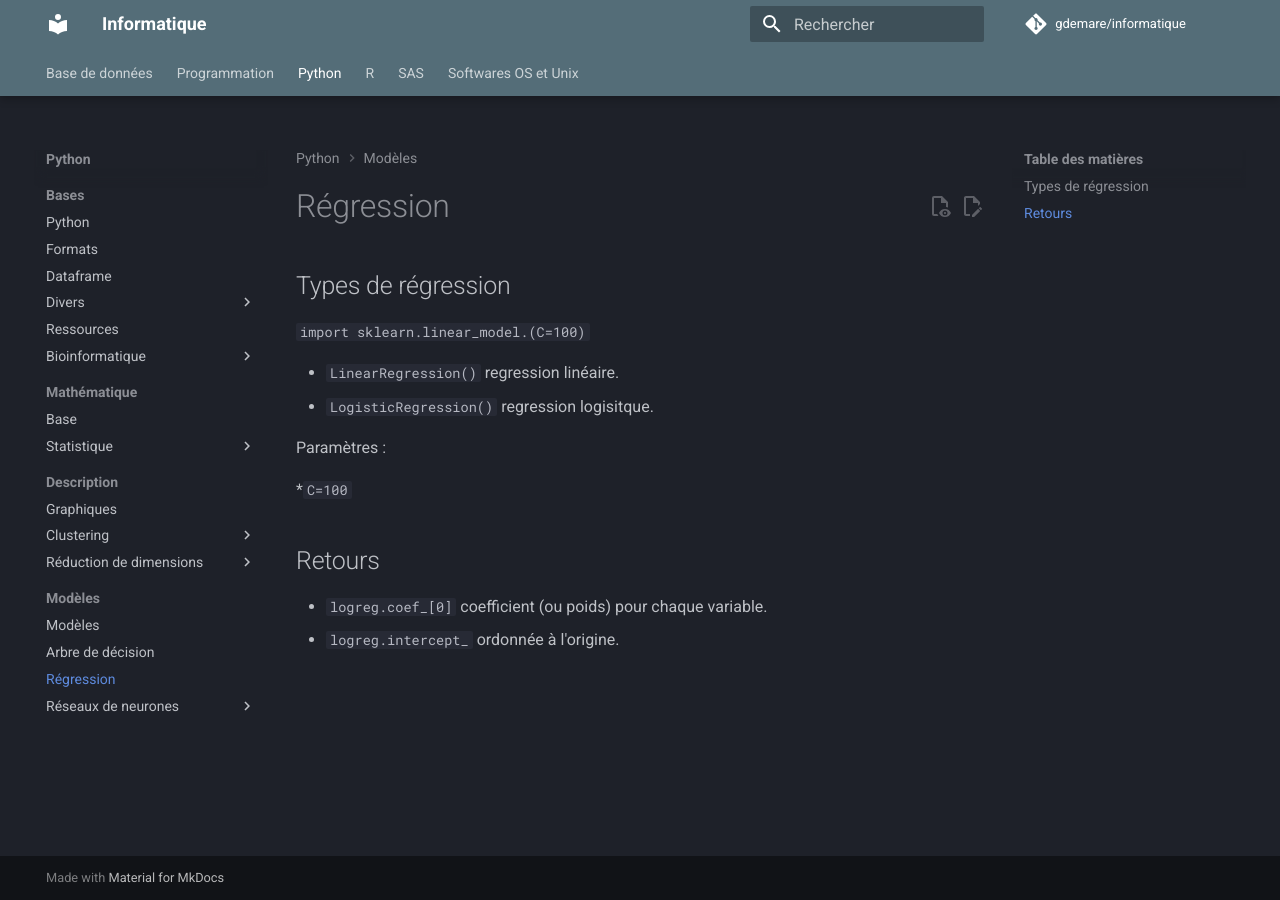
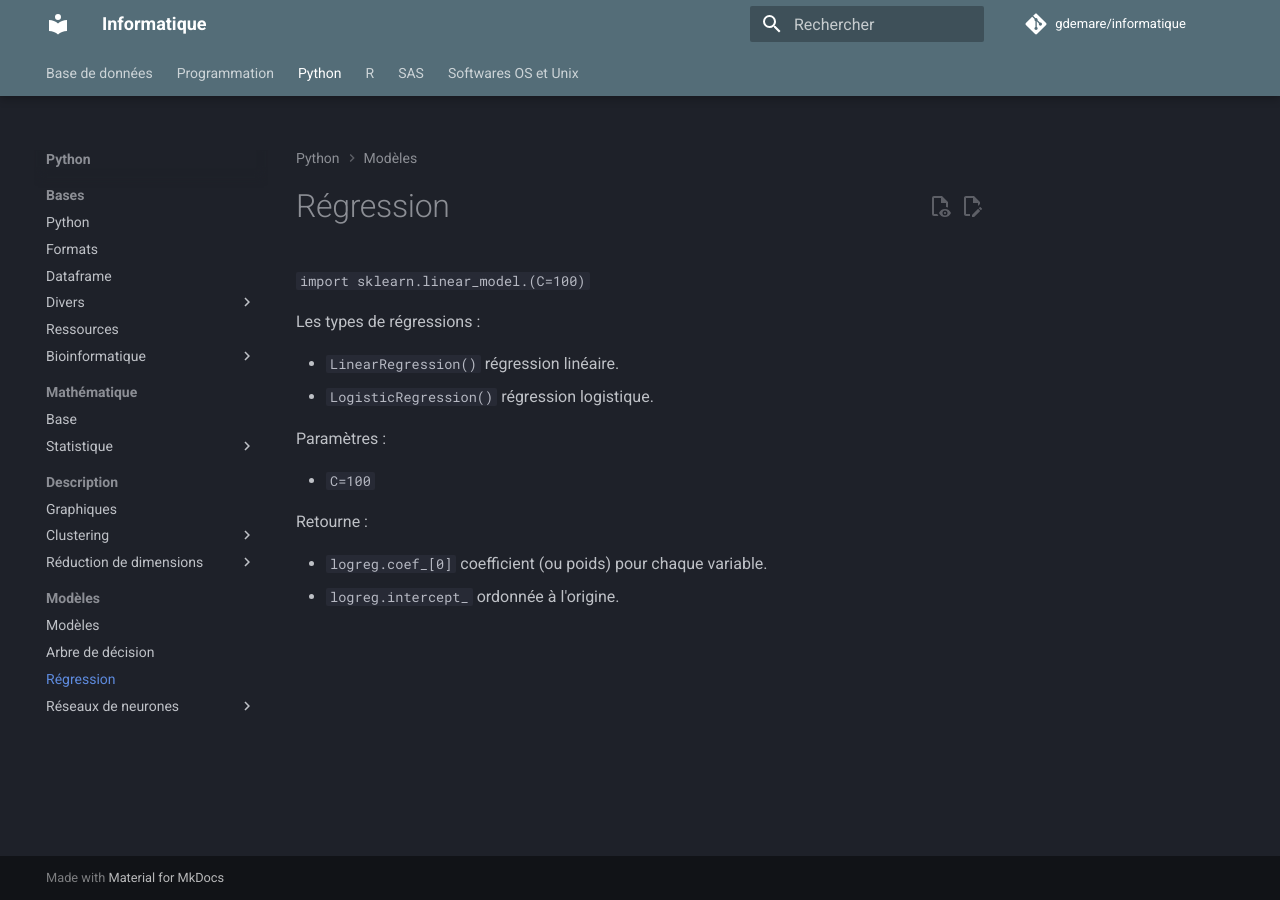
Before and after one commit to gdemare/Informatique, an MkDocs documentation site: the page built from docs/python/models/regression_py.md, in a window 1280 px wide. Built offline with MkDocs 1.6.1 and Material for MkDocs 9.7.7, drawn with Linux system fonts in a browser that asks for light colours; comment, search, counter and statistics services are not loaded.

Commit message:
Update regression_py.md

```diff
--- a/docs/python/models/regression_py.md
+++ b/docs/python/models/regression_py.md
@@ -1,15 +1,15 @@
-## Types de régression
-
 `import sklearn.linear_model.(C=100)`
 
-* `LinearRegression()` regression linéaire.
-* `LogisticRegression()` regression logisitque.
+Les types de régressions :
+
+* `LinearRegression()` régression linéaire.
+* `LogisticRegression()` régression logistique.
 
 Paramètres :
 
-*`C=100`
+* `C=100`
 
-## Retours
+Retourne :
 
 * `logreg.coef_[0]` coefficient (ou poids) pour chaque variable.
 * `logreg.intercept_` ordonnée à l'origine.
```
